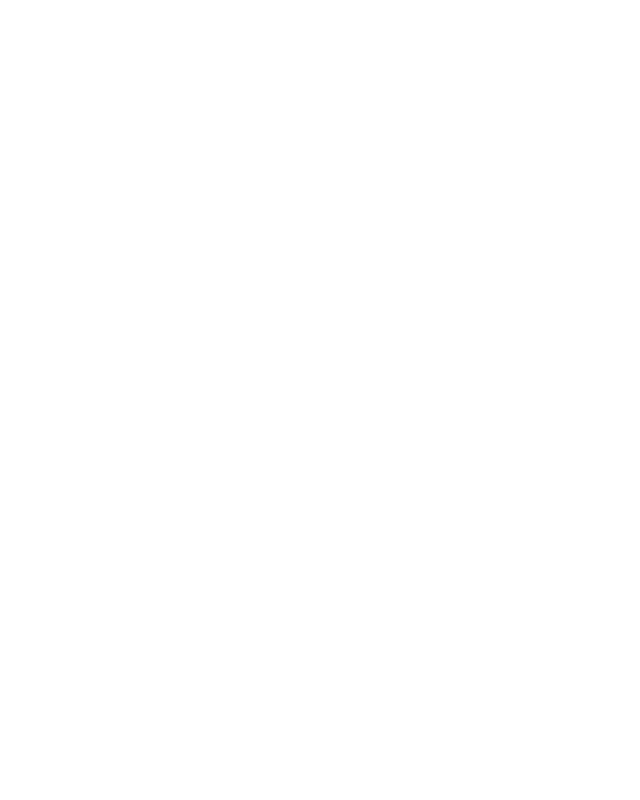
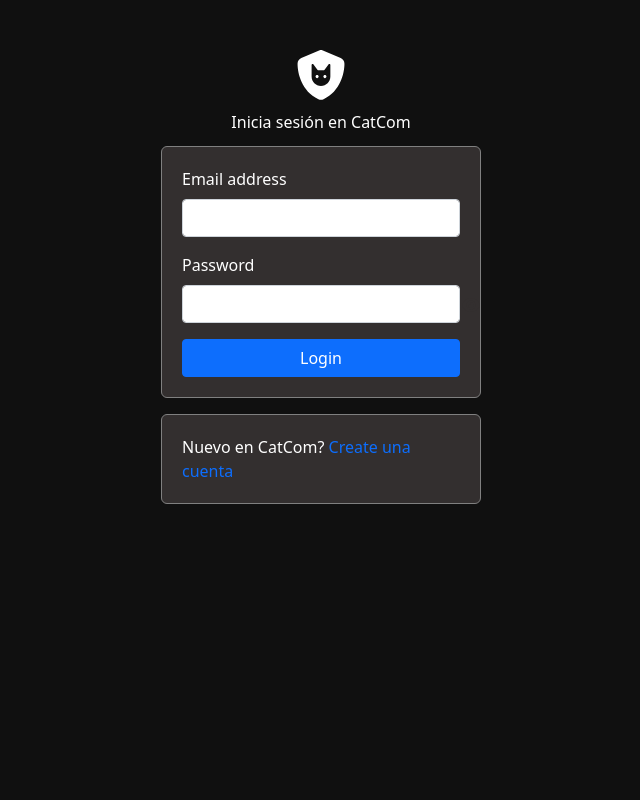
Before and after one commit to arnaldoreyes/LoginRegistroPHP, a PHP site: page /view/home/login.php in a window 1280 px wide. Before the commit the part shown is empty. Shown: the whole page, without its empty margins (319-959 px from the left). Run offline with PHP 8.4, Linux system fonts and the light colour scheme.

Commit message:
eyeBox js y puliendo visualizacion del login

```diff
--- a/asset/css/style.css
+++ b/asset/css/style.css
@@ -17,3 +17,54 @@
     margin-left: 15px;
     padding: 0.375rem 0.5rem;
 }
+
+.fondo-login{
+    background-color: rgba(0, 0, 0, 0.938);
+    min-height: 100vh;
+    padding-top: 50px;
+}
+
+.login{
+    color: #fff;
+    margin: auto;
+    border: 1px solid gray;
+    padding: 20px;
+    border-radius: 6px;
+    background-color: rgb(51, 47, 47);
+}
+
+.login .btn{
+    margin-left: 0;
+}
+
+.icon, .titulo{
+    text-align: center;
+    color: #fff;
+}
+
+.titulo{
+    margin-bottom: 12px;
+}
+
+.icon .cat-icon{
+    font-size: 50px;
+    margin-bottom: 10px;
+    color: #fff;
+}
+
+.box-eye{
+    position: relative;
+}
+
+.box-eye button{
+    border: none;
+    position: absolute;
+}
+
+.showPassword{
+    position: absolute;
+    top: 12px;
+    left: 280px;
+    color: rgb(51, 47, 47);
+    cursor: pointer;
+}
--- a/asset/js/main.js
+++ b/asset/js/main.js
@@ -0,0 +1,11 @@
+function showPassword(idPassword, idIcon) {
+    let inputPassword = document.getElementById(idPassword);
+    let icon = document.getElementById(idIcon);
+    if (inputPassword.type == "password" && icon.classList.contains("fa-eye")) {
+        inputPassword.type = "text";
+        icon.classList.replace("fa-eye", "fa-eye-slash");
+    } else {
+        inputPassword.type = "password";
+        icon.classList.replace("fa-eye-slash", "fa-eye");
+    }
+}
--- a/view/home/login.php
+++ b/view/home/login.php
@@ -0,0 +1,43 @@
+<?php
+
+    require_once("C:/laragon/www/LoginRegistroPHP/view/head/head.php");
+
+?>
+
+<div class="fondo-login">
+    <div class="icon">
+        <a href="/LoginRegistroPHP/index.php">
+            <i class="fa-solid fa-shield-cat cat-icon"></i>
+        </a>
+    </div>
+    <div class="titulo">
+        Inicia sesión en CatCom
+    </div>
+    <form action="/view/home/verify.php" method="post" class="col-3 login" autocomplete="off">
+        <div class="mb-3">
+            <label for="exampleInputEmail1" class="form-label">Email address</label>
+            <input type="email" name="correo" class="form-control" id="exampleInputEmail1" aria-describedby="emailHelp">
+        </div>
+        <div class="mb-3">
+            <label for="exampleInputPassword1" class="form-label">Password</label>
+            <div class="box-eye">
+                <button type="button" onclick="showPassword('password', 'eyePassword')">
+                    <i id="eyePassword" class="fa-solid fa-eye showPassword"></i>
+                </button>
+            </div>
+            <input type="password" name="contraseña" class="form-control" id="password">
+        </div>
+        <div class="d-grid gap-2">
+            <button type="submit" class="btn btn-primary">Login</button>
+        </div>
+    </form>
+    <div class="col-3 login mt-3">
+        Nuevo en CatCom? <a href="/view/home/singup.php" style="text-decoration: none;">Create una cuenta</a>
+    </div>
+</div>
+
+<?php
+
+    require_once("C:/laragon/www/LoginRegistroPHP/view/head/footer.php");
+
+?>
```
